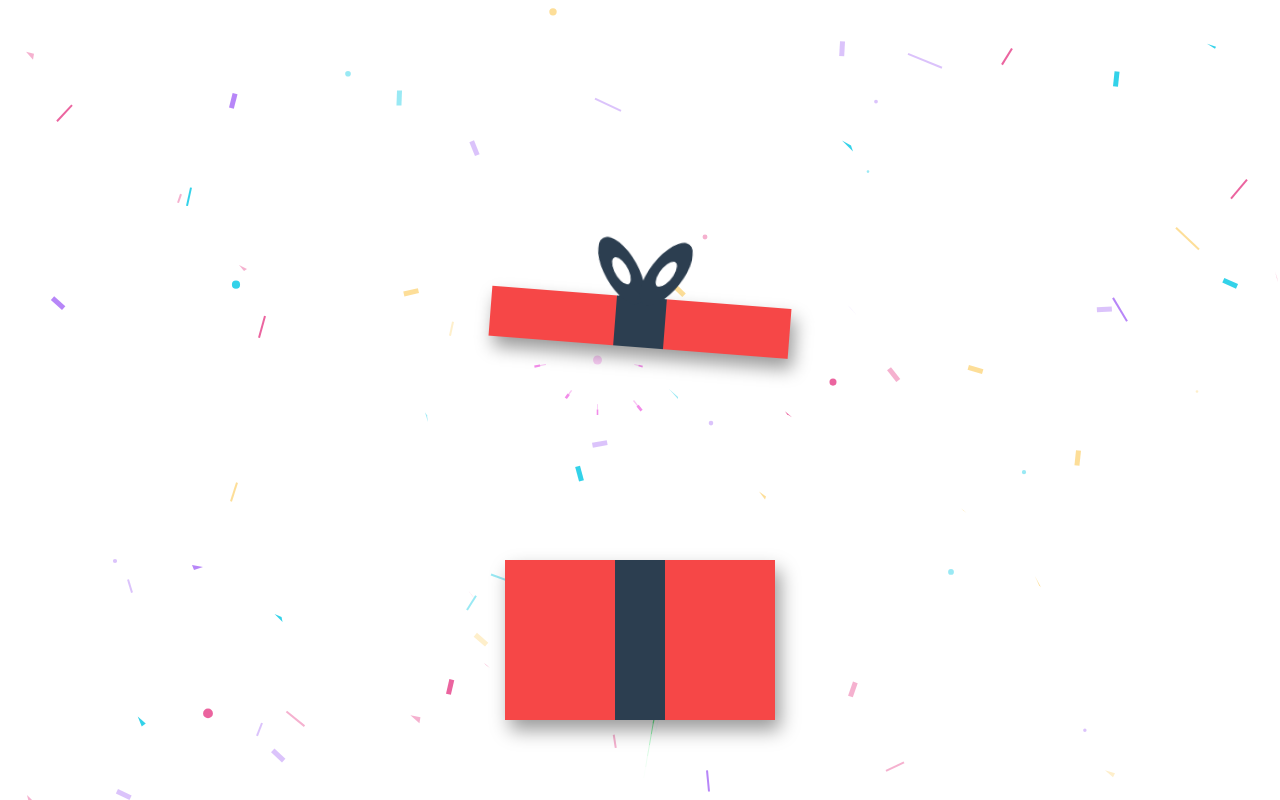
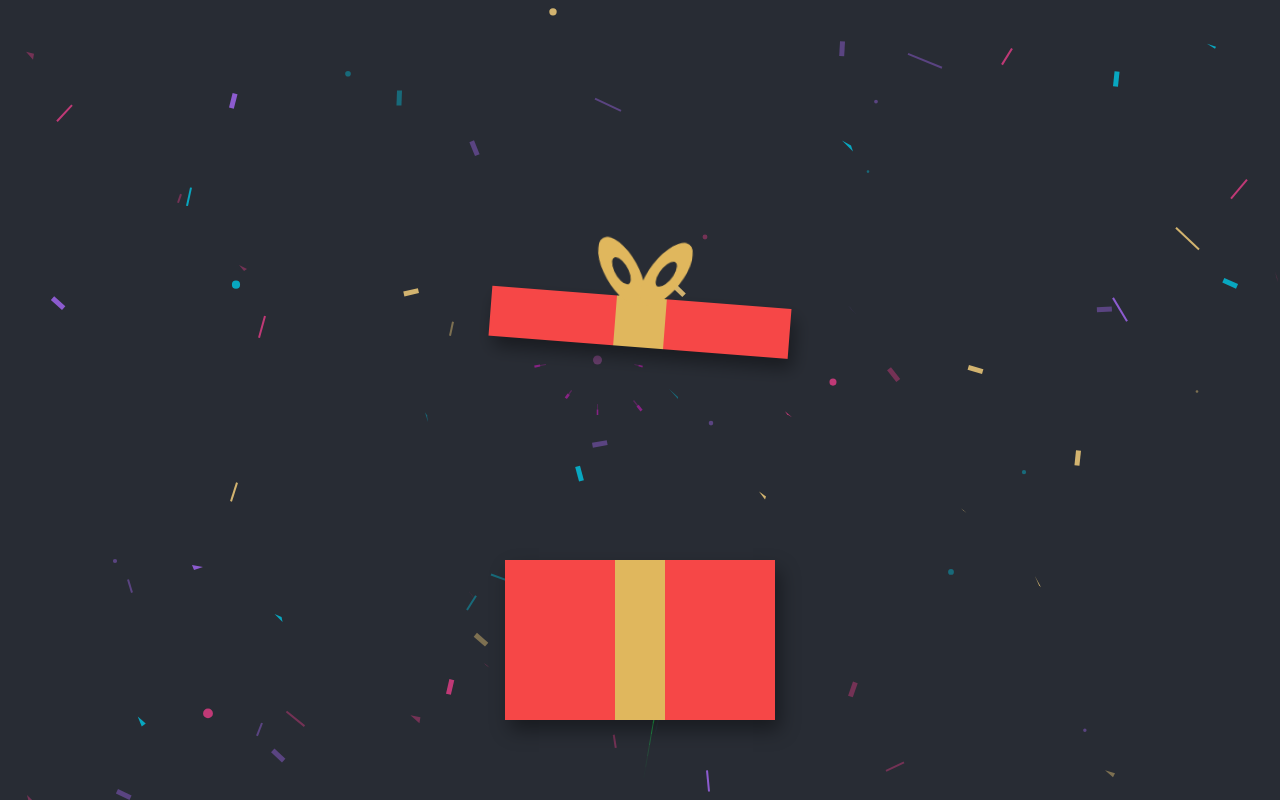
Before and after one commit to Ben-JT/Contador-Jhoss, a plain HTML site: page index.html in a window 1280 px wide. Both pictures are taken after a click on the element 640 px from the left and 620 px from the top of the page. Drawn offline with Linux system fonts and the light colour scheme.

Commit message:
cambio fondo negro y mejora codigo de audio

```diff
--- a/index.html
+++ b/index.html
@@ -12,9 +12,9 @@
 </head>
 
 <body>
-  <audio id="audio" src="sound/Thinking.mp3" preload="auto"></audio>
   <canvas id=c></canvas>
   <canvas id="confetti"></canvas>
+  <audio id="audio" src="sound/Thinking.mp3" preload="auto"></audio>
   <div class="container" id="count">
     <h1 id="head">Cuenta regresiva:</h1>
     <ul>
--- a/scripts/index.js
+++ b/scripts/index.js
@@ -406,7 +406,7 @@ x = setInterval(function() {
   function anim() {
     window.requestAnimationFrame(anim);
 
-    ctx.fillStyle = '#fff';
+    ctx.fillStyle = '#282C34';
     ctx.fillRect(0, 0, w, h);
 
     ctx.translate(hw, hh);
@@ -464,6 +464,9 @@ x = setInterval(function() {
     function init() {
       box.addEventListener('click', openBox, false);
       box.addEventListener('click', showfireworks, false);
+      box.addEventListener('click', function() {
+        audio.play();
+      }, false);
     }
 
     function stepClass(step) {
@@ -505,12 +508,12 @@ x = setInterval(function() {
 //Prueba audio
 // Obtener el elemento box
 // Obtener el elemento box y el elemento de audio
-const box = document.getElementById('box');
-const audio = document.getElementById('audio');  // Referencia al elemento <audio>
+// const box = document.getElementById('box');
+// const audio = document.getElementById('audio');  // Referencia al elemento <audio>
 
-box.addEventListener('click', function() {
-  audio.play();
-});
+// box.addEventListener('click', function() {
+//   audio.play();
+// });
 
 
 // Función para reproducir la canción con retraso
@@ -520,15 +523,15 @@ box.addEventListener('click', function() {
 //   }, 1000); // 2000 milisegundos = 2 segundos de retraso
 // }
 // Controlar el volumen solo desde JS (ajustar a 50% de volumen)
-function setVolume() {
-  audio.volume = 1;  // Ajusta el volumen al 50% (puedes cambiar este valor entre 0.0 y 1.0)
-}
+// function setVolume() {
+//   audio.volume = 1;  // Ajusta el volumen al 50% (puedes cambiar este valor entre 0.0 y 1.0)
+// }
 // Función de inicialización para agregar los event listeners
-function init() {
-  box.addEventListener('click', playSong, false);  // Reproducir la canción al hacer clic
-  box.addEventListener('click', setVolume, false);  // Ajustar el volumen al 50% al hacer clic
+// function init() {
+//   box.addEventListener('click', playSong, false);  // Reproducir la canción al hacer clic
+//   // box.addEventListener('click', setVolume, false);  // Ajustar el volumen al 50% al hacer clic
 
-}
+// }
 
 // Inicializar cuando la página cargue
-window.onload = init;
+// window.onload = init;
--- a/styles/style.css
+++ b/styles/style.css
@@ -9,7 +9,7 @@ canvas {
   left: 0;
 }
 body {
-  background: #ffffff;
+  background: #282C34;
   overflow: hidden;
 }
 .container {
@@ -84,7 +84,7 @@ li span {
   left: 50%;
   width: 50px;
   transform: translateX(-50%);
-  background: #2C3E50;
+  background: #E0B75D;
 }
 .giftbox .cover > div {
   position: absolute;
@@ -101,7 +101,7 @@ li span {
   width: 100%;
   height: 100%;
   content: "";
-  box-shadow: inset 0 0 0 15px #2C3E50;
+  box-shadow: inset 0 0 0 15px #E0B75D;
   border-radius: 30px;
   transform-origin: 50% 100%;
 }
@@ -122,7 +122,7 @@ li span {
   height: 100%;
   left: 50%;
   transform: translateX(-50%);
-  background: #2C3E50;
+  background: #E0B75D;
 }
 .giftbox #box:after {
   width: 100%;
```
